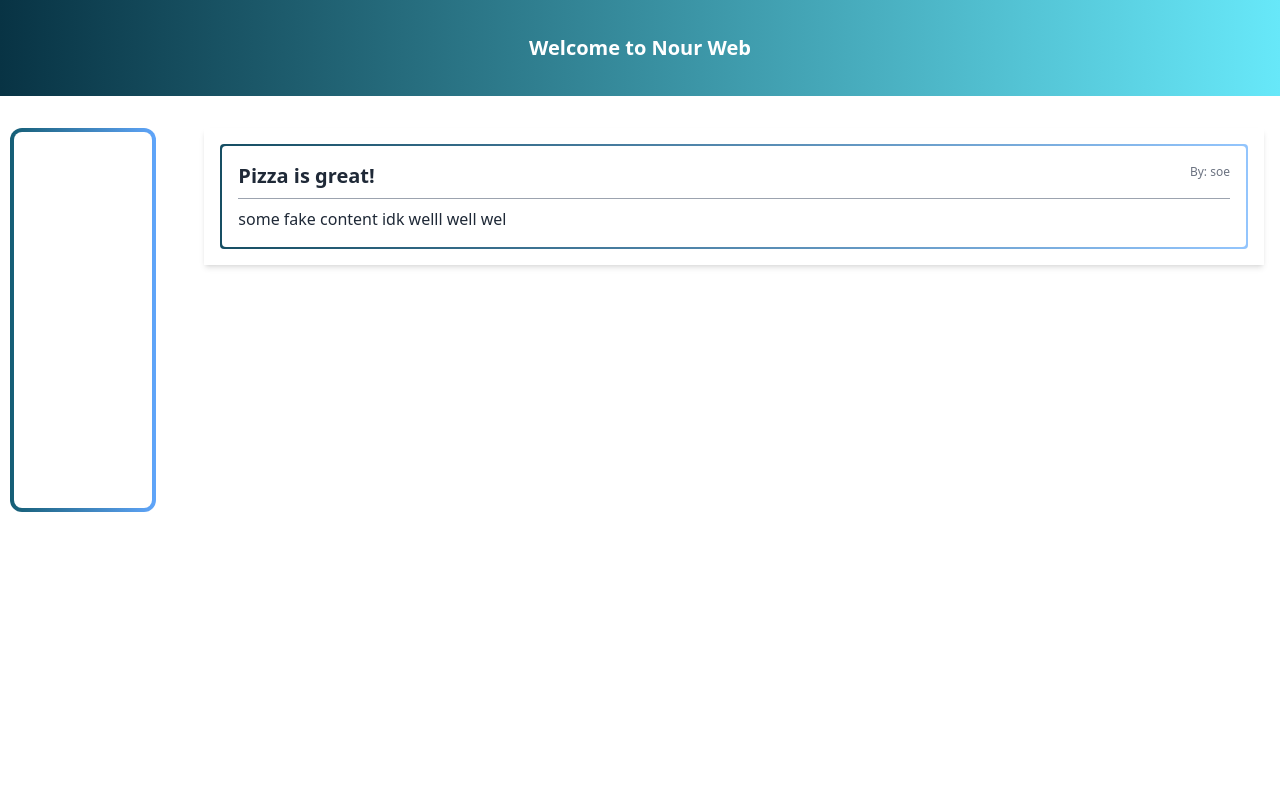
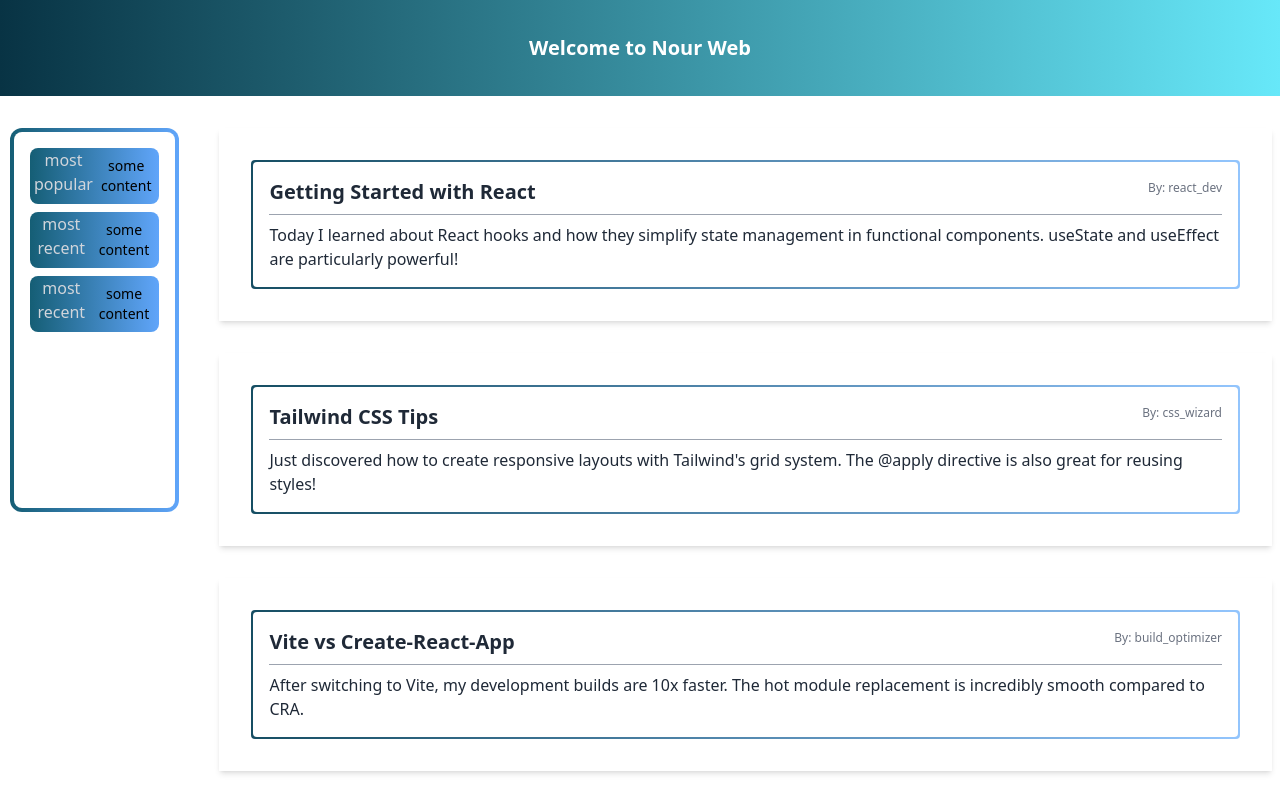
Before and after one commit to Nour99-ai/React-Project, a React (Vite) app: page / in a window 1280 px wide. Built offline with nearby package versions, Linux system fonts and the light colour scheme.

Commit message:
adding -List Rendering-

```diff
--- a/src/App.jsx
+++ b/src/App.jsx
@@ -3,21 +3,74 @@ import Header from "./components/Header";
 import Sidebar from "./components/Sidebar";
 import Post from "./components/Post";
 import BtnSb from "./components/BtnSb";
+const Btns = [
+  {
+    id: 1,
+    title: "most popular",
+    content: "some content",
+  },
+  {
+    id: 2,
+    title: "most recent",
+    content: "some content",
+  },
+  {
+    id: 3,
+    title: "most recent",
+    content: "some content",
+  },
+];
+const Posts = [
+  {
+    id: 1,
+    title: "Getting Started with React",
+    content: "Today I learned about React hooks and how they simplify state management in functional components. useState and useEffect are particularly powerful!",
+    user: "react_dev",
+    date: "2023-05-15"
+  },
+  {
+    id: 2,
+    title: "Tailwind CSS Tips",
+    content: "Just discovered how to create responsive layouts with Tailwind's grid system. The @apply directive is also great for reusing styles!",
+    user: "css_wizard",
+    date: "2023-05-10"
+  },
+  {
+    id: 3,
+    title: "Vite vs Create-React-App",
+    content: "After switching to Vite, my development builds are 10x faster. The hot module replacement is incredibly smooth compared to CRA.",
+    user: "build_optimizer",
+    date: "2023-05-05"
+  }
+];const BtnsLoop = Btns.map((btn) => (
+  <BtnSb
+    key={btn.id}
+    title={btn.title}
+    content={btn.content}
+    className="bg-gradient-to-r from-cyan-800 to-blue-400 rounded-lg flex items-center justify-center hover:shadow-lg transition-shadow duration-300 hover:bg-gradient-to-r hover:from-cyan-900 hover:to-blue-500"
+  />
+));
+const PostsLoop = Posts.map((post) => {
+  return (
+    <Post
+      key={post.id}
+      postTitle={post.title}
+      postContent={post.content}
+      user={post.user}
+    />
+  );
+});
 const App = () => {
-
-
   return (
     <>
       <Header />
       <div className="flex  bg-zinc- items-start">
-        <Sidebar />
-        <Post
-          user={"soe"}
-          postTitle={"Pizza is great!"}
-          postContent={"some fake content idk welll well wel "}
-        />
+        <Sidebar>{BtnsLoop}</Sidebar>
+        <div className="flex flex-col items-center justify-center w-full">
+          {Sidebar.children = PostsLoop}
+        </div>
       </div>
     </>
   );
-};
+}
 export default App;
--- a/src/components/BtnSb.jsx
+++ b/src/components/BtnSb.jsx
@@ -1,19 +1,11 @@
-const BtnSb = (BtnTitle ,  Content ) => {
-    return(
-        <button>
-        <div className="bg-gradient-to-r from-cyan-800 to-blue-400 rounded-lg flex items-center justify-center hover:shadow-lg transition-shadow duration-300">
-            <p className="mb-2">
-                {BtnTitle}
-            </p>
-            <span>
-                <hr className="my-1 text-gray-400"/>
-            </span>
-            <p className="text-gray-600 text-sm m-2">
-                {Content}
-            </p>
-        </div>
-
-        </button>
-    )
-    }
+const BtnSb = ({ title, content, className }) => {
+  return (
+    <button className={className}>
+      <p className="mb-2 text-gray-300 ml-1">{title}</p>
+      <span>
+      </span>
+      <p className=" text-sm m-2">{content}</p>
+    </button>
+  );
+};
 export default BtnSb;
--- a/src/components/Post.jsx
+++ b/src/components/Post.jsx
@@ -1,12 +1,7 @@
 const Post = ({ user, postTitle, postContent }) => {
-  const Post = document.getElementById("post");
-  const PostP = document.getElementById("postP");
-
   return (
-    <div
-      id="post"
-      className=" w-full mt-8 p-4 text-gray-800 shadow-md hover:shadow-xl transition-shadow duration-500 h-auto mr-4 "
-    >
+    <>
+      <div className="w-full mt-8 p-8 text-gray-800 shadow-md hover:shadow-xl transition-shadow duration-500 h-auto mr-4 ">
         <div
           className="p-[2px] bg-gradient-to-r from-cyan-900
         to-blue-300 rounded"
@@ -25,6 +20,7 @@ const Post = ({ user, postTitle, postContent }) => {
           </div>
         </div>
       </div>
+    </>
   );
 };
 export default Post;
--- a/src/components/Sidebar.jsx
+++ b/src/components/Sidebar.jsx
@@ -1,8 +1,10 @@
-const Sidebar = () => {
+const Sidebar = ({ children }) => {
   return (
-    <div className="p-1 bg-gradient-to-r from-cyan-800  to-blue-400 rounded-xl m-2.5 h-96 w-44 mt-8 mr-12">
-      <div className="bg-white rounded-lg h-full w-full items-center"><h4></h4></div>
+    <div className="p-1 bg-gradient-to-r from-cyan-800 to-blue-400 rounded-xl m-2.5 h-96 w-44 mt-8 mr-12">
+      <div className="bg-white rounded-lg h-full w-full p-4 flex flex-col gap-2">
+        {children}
+      </div>
     </div>
   );
-}
+};
 export default Sidebar;
```
Also changed, not shown: src/components/Header.jsx (+6 -4 lines). Lines whose indentation alone changed are shown as unchanged.
